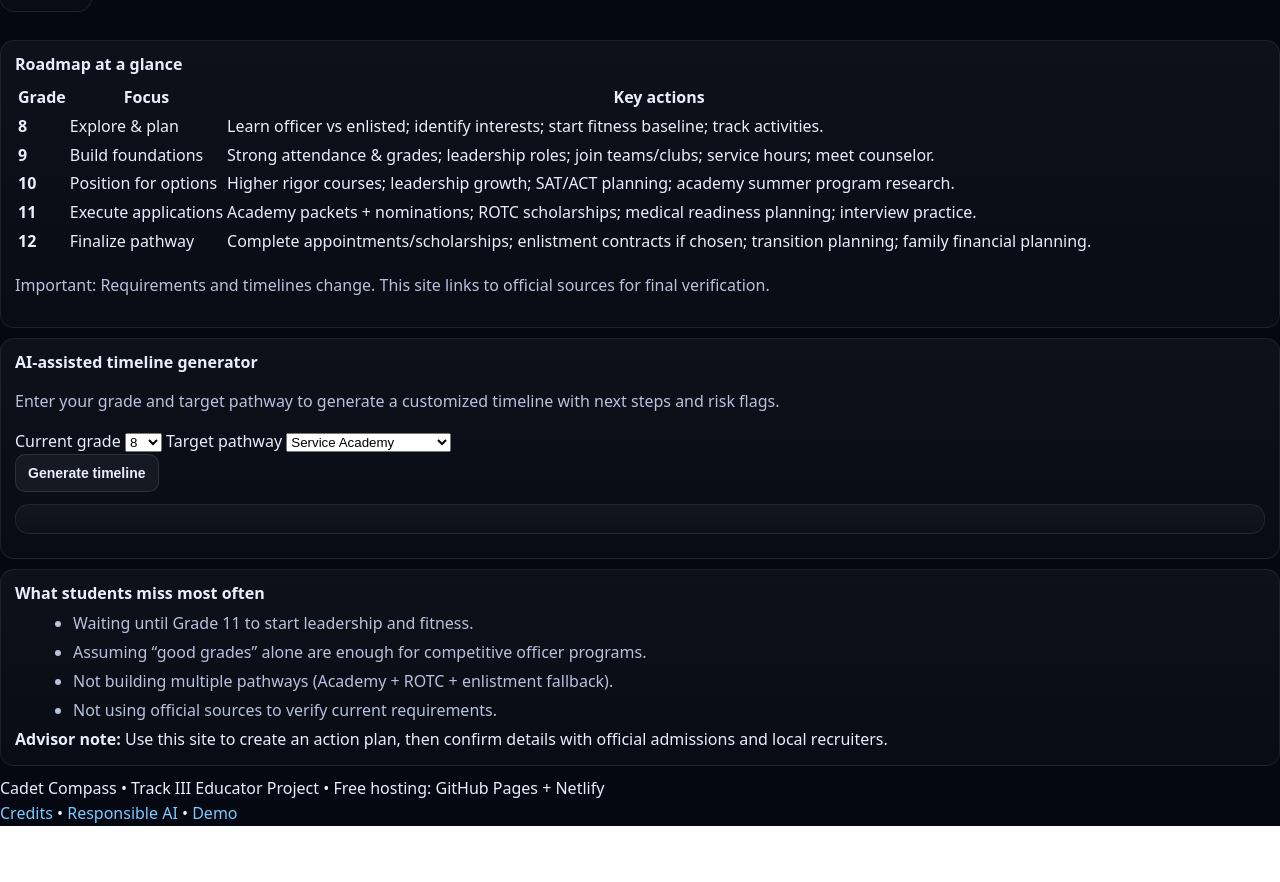
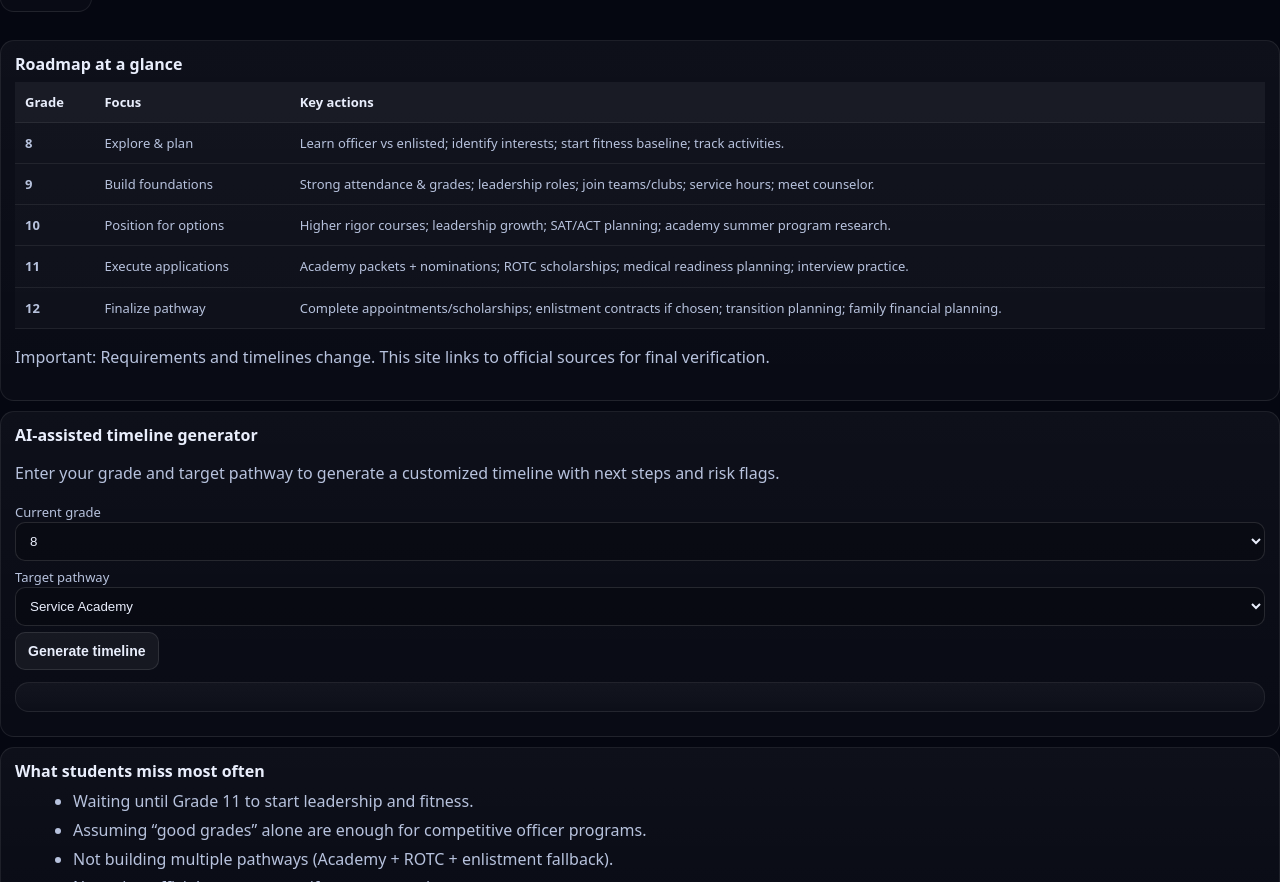
Before and after one commit to mrayhancem/Cadet-Compass, a plain HTML site: page docs/roadmap.html in a window 1280 px wide. Shown: the part 3214-4096 px from the top of the page. Before the commit the page ends 4040 px from the top, so only its background shows below. Drawn offline with Linux system fonts and the light colour scheme.

Commit message:
Enhance image rendering and table styles
Added styles to ensure proper rendering of images in legacy pages and improved table readability.

```diff
--- a/docs/assets/styles.css
+++ b/docs/assets/styles.css
@@ -31,6 +31,17 @@ html, body{
 }
 
 img{ max-width:100%; height:auto; }
+
+/* Prevent legacy pages from rendering giant hero images */
+.hero img,
+.header img,
+.banner img,
+.logo img,
+svg.hero,
+svg.banner{
+  max-width: 100%;
+  height: auto;
+}
 
 a{
   color: var(--accent);
@@ -194,6 +205,41 @@ hr{
 .card li{ margin: 4px 0; }
 
 /* =========================
+   Tables (fix roadmap readability)
+   ========================= */
+.table-wrap{
+  overflow-x: auto;
+  border-radius: 12px;
+  border: 1px solid rgba(255,255,255,.08);
+}
+
+table{
+  width: 100%;
+  border-collapse: collapse;
+  min-width: 720px; /* enables horizontal scroll on small screens */
+  background: rgba(255,255,255,.02);
+}
+
+th, td{
+  text-align: left;
+  vertical-align: top;
+  padding: 10px 10px;
+  border-bottom: 1px solid rgba(255,255,255,.07);
+  color: var(--muted);
+  font-size: 13px;
+}
+
+th{
+  color: var(--text);
+  font-weight: 700;
+  background: rgba(255,255,255,.03);
+}
+
+tr:hover td{
+  background: rgba(255,255,255,.02);
+}
+
+/* =========================
    Grids
    ========================= */
 .link-grid{
@@ -202,6 +248,36 @@ hr{
   gap: 10px;
 }
 .link-grid .card{ margin: 0; }
+
+.grid-2{
+  display:grid;
+  grid-template-columns: 1fr 1fr;
+  gap: 10px;
+}
+
+/* =========================
+   Form controls
+   ========================= */
+label{
+  display:block;
+  font-size: 13px;
+  color: var(--muted);
+  margin: 6px 0 6px;
+}
+
+select, input, textarea{
+  width: 100%;
+  padding: 10px 10px;
+  border-radius: 10px;
+  border: 1px solid rgba(255,255,255,.12);
+  background: rgba(0,0,0,.20);
+  color: var(--text);
+  outline: none;
+}
+
+select:focus, input:focus, textarea:focus{
+  border-color: rgba(124,200,255,.45);
+}
 
 /* =========================
    Footer
@@ -222,5 +298,6 @@ hr{
   .logo-wrap{ width: 84px; height: 84px; }
   .logo-wrap img{ width: 70px; height: 70px; }
   .link-grid{ grid-template-columns: 1fr; }
+  .grid-2{ grid-template-columns: 1fr; }
   .hero h1{ font-size: 24px; }
 }
```
